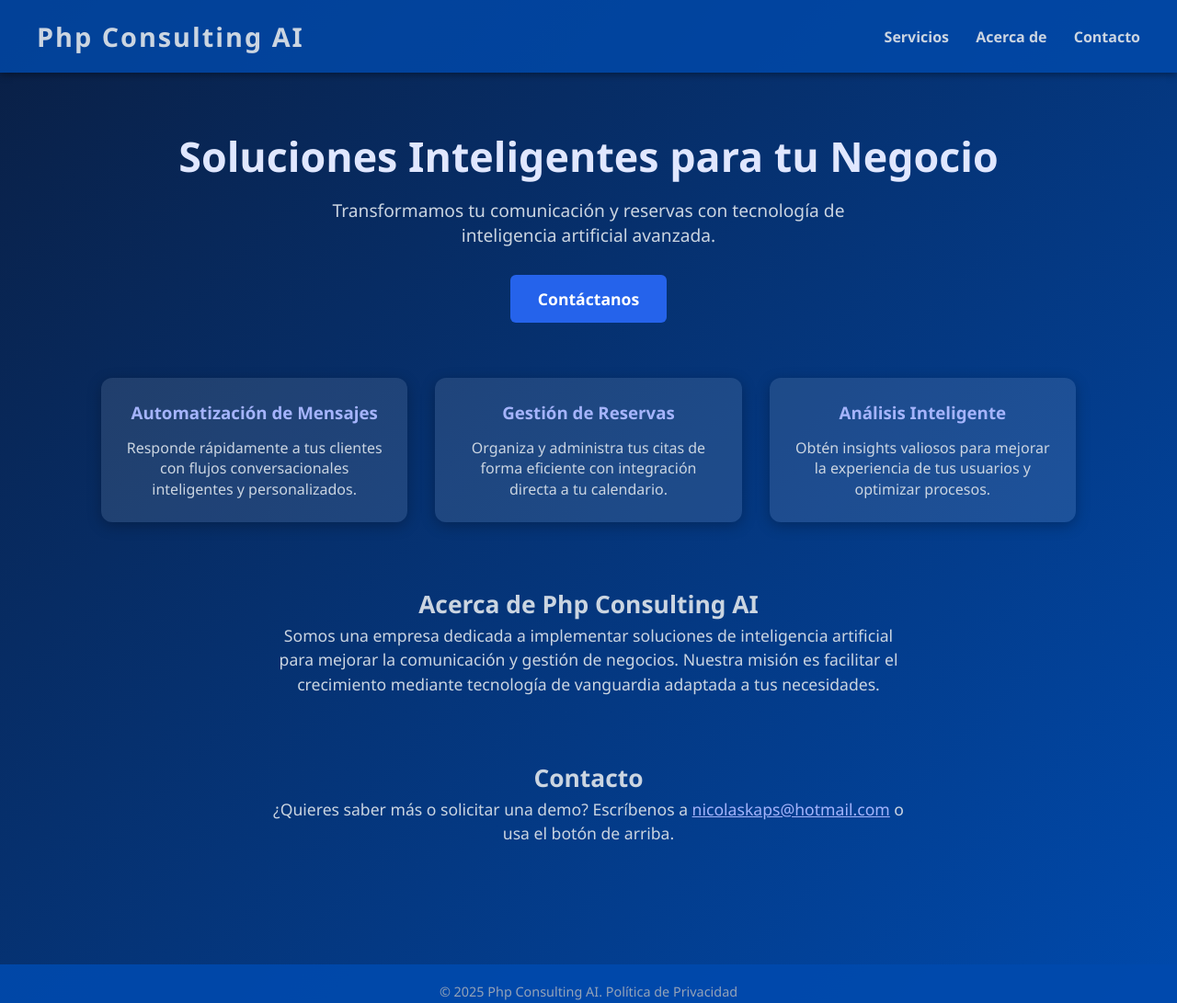
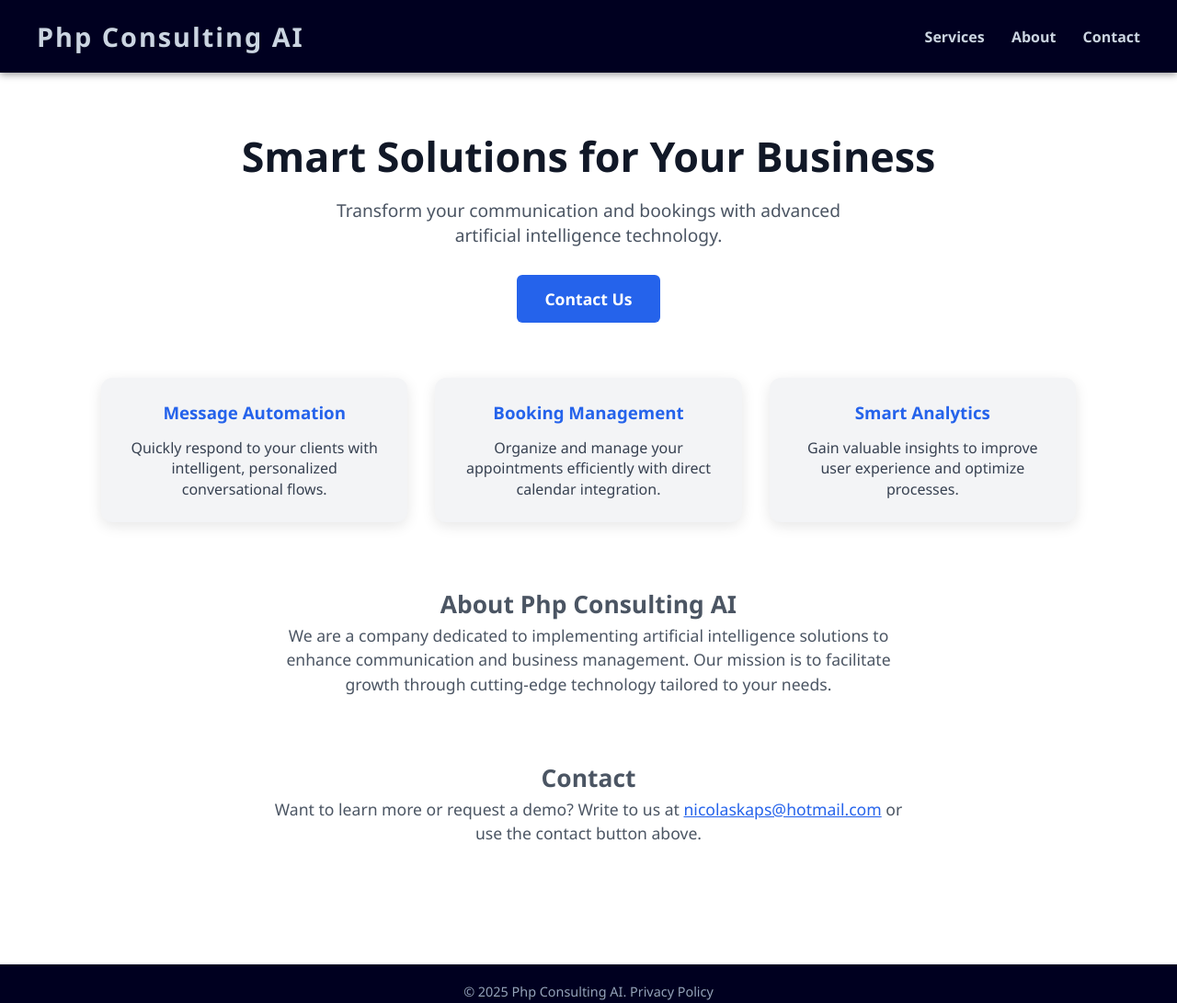
Before and after one commit to Kapsnic/phpconsultingai.github.io, a plain HTML site: page index.html in a window 1280 px wide. Shown: the whole page at 92% size. Drawn offline with Linux system fonts and the light colour scheme.

Commit message:
Update index.html

```diff
--- a/index.html
+++ b/index.html
@@ -1,11 +1,11 @@
 <!DOCTYPE html>
-<html lang="es">
+<html lang="en">
 <head>
   <meta charset="UTF-8" />
   <meta name="viewport" content="width=device-width, initial-scale=1" />
-  <title>Php Consulting AI - Soluciones Inteligentes</title>
+  <title>Php Consulting AI - Smart Solutions</title>
   <style>
-    /* Reset y estilos básicos */
+    /* Reset and basic styles */
     * {
       box-sizing: border-box;
       margin: 0;
@@ -14,8 +14,8 @@
     }
 
     body {
-      background: linear-gradient(135deg, #0a1f44, #004aad);
-      color: #e0e7ff;
+      background-color: #ffffff;
+      color: #1f2937; /* dark gray */
       min-height: 100vh;
       display: flex;
       flex-direction: column;
@@ -27,7 +27,7 @@
       display: flex;
       justify-content: space-between;
       align-items: center;
-      background-color: rgba(0, 74, 173, 0.8);
+      background-color: #000020;
       box-shadow: 0 2px 8px rgba(0,0,0,0.4);
     }
 
@@ -35,7 +35,7 @@
       font-weight: 700;
       font-size: 1.8rem;
       letter-spacing: 2px;
-      color: #cbd5e1;
+      color: #cbd5e1; /* light blue-gray */
       user-select: none;
     }
 
@@ -48,7 +48,7 @@
     }
 
     nav a:hover {
-      color: #a5b4fc;
+      color: #3b82f6; /* bright blue */
     }
 
     main {
@@ -67,7 +67,7 @@
       font-size: 2.8rem;
       margin-bottom: 15px;
       font-weight: 800;
-      color: #e0e7ff;
+      color: #111827; /* very dark gray */
     }
 
     .hero p {
@@ -76,7 +76,7 @@
       max-width: 600px;
       margin-left: auto;
       margin-right: auto;
-      color: #cbd5e1;
+      color: #4b5563; /* medium gray */
     }
 
     .btn-primary {
@@ -106,11 +106,11 @@
     }
 
     .service-item {
-      background: rgba(255, 255, 255, 0.1);
+      background: #f3f4f6; /* very light gray */
       border-radius: 12px;
       padding: 25px;
       flex: 1 1 280px;
-      box-shadow: 0 4px 15px rgba(0,0,0,0.25);
+      box-shadow: 0 4px 15px rgba(0,0,0,0.1);
       transition: transform 0.3s ease;
     }
 
@@ -120,11 +120,11 @@
 
     .service-item h3 {
       margin-bottom: 15px;
-      color: #a5b4fc;
+      color: #2563eb; /* blue */
     }
 
     .service-item p {
-      color: #cbd5e1;
+      color: #374151; /* dark gray */
       font-size: 1rem;
       line-height: 1.4;
     }
@@ -134,13 +134,13 @@
       max-width: 700px;
       margin-left: auto;
       margin-right: auto;
-      color: #cbd5e1;
+      color: #4b5563; /* medium gray */
       font-size: 1.1rem;
       line-height: 1.5;
     }
 
     footer {
-      background-color: rgba(0, 74, 173, 0.9);
+      background-color: #000020;
       padding: 20px 40px;
       text-align: center;
       color: #94a3b8;
@@ -154,7 +154,7 @@
     }
 
     footer a:hover {
-      color: #a5b4fc;
+      color: #3b82f6;
     }
 
     @media(max-width: 720px) {
@@ -170,47 +170,47 @@
 <header>
   <h1>Php Consulting AI</h1>
   <nav>
-    <a href="#services">Servicios</a>
-    <a href="#about">Acerca de</a>
-    <a href="#contact">Contacto</a>
+    <a href="#services">Services</a>
+    <a href="#about">About</a>
+    <a href="#contact">Contact</a>
   </nav>
 </header>
 
 <main>
   <section class="hero">
-    <h2>Soluciones Inteligentes para tu Negocio</h2>
-    <p>Transformamos tu comunicación y reservas con tecnología de inteligencia artificial avanzada.</p>
-    <a href="mailto:nicolaskaps@hotmail.com" class="btn-primary">Contáctanos</a>
+    <h2>Smart Solutions for Your Business</h2>
+    <p>Transform your communication and bookings with advanced artificial intelligence technology.</p>
+    <a href="mailto:nicolaskaps@hotmail.com" class="btn-primary">Contact Us</a>
   </section>
 
   <section id="services" class="services">
     <div class="service-item">
-      <h3>Automatización de Mensajes</h3>
-      <p>Responde rápidamente a tus clientes con flujos conversacionales inteligentes y personalizados.</p>
+      <h3>Message Automation</h3>
+      <p>Quickly respond to your clients with intelligent, personalized conversational flows.</p>
     </div>
     <div class="service-item">
-      <h3>Gestión de Reservas</h3>
-      <p>Organiza y administra tus citas de forma eficiente con integración directa a tu calendario.</p>
+      <h3>Booking Management</h3>
+      <p>Organize and manage your appointments efficiently with direct calendar integration.</p>
     </div>
     <div class="service-item">
-      <h3>Análisis Inteligente</h3>
-      <p>Obtén insights valiosos para mejorar la experiencia de tus usuarios y optimizar procesos.</p>
+      <h3>Smart Analytics</h3>
+      <p>Gain valuable insights to improve user experience and optimize processes.</p>
     </div>
   </section>
 
   <section id="about" class="about">
-    <h2>Acerca de Php Consulting AI</h2>
-    <p>Somos una empresa dedicada a implementar soluciones de inteligencia artificial para mejorar la comunicación y gestión de negocios. Nuestra misión es facilitar el crecimiento mediante tecnología de vanguardia adaptada a tus necesidades.</p>
+    <h2>About Php Consulting AI</h2>
+    <p>We are a company dedicated to implementing artificial intelligence solutions to enhance communication and business management. Our mission is to facilitate growth through cutting-edge technology tailored to your needs.</p>
   </section>
 
   <section id="contact" class="about">
-    <h2>Contacto</h2>
-    <p>¿Quieres saber más o solicitar una demo? Escríbenos a <a href="mailto:nicolaskaps@hotmail.com" style="color:#a5b4fc;">nicolaskaps@hotmail.com</a> o usa el botón de arriba.</p>
+    <h2>Contact</h2>
+    <p>Want to learn more or request a demo? Write to us at <a href="mailto:nicolaskaps@hotmail.com" style="color:#2563eb;">nicolaskaps@hotmail.com</a> or use the contact button above.</p>
   </section>
 </main>
 
 <footer>
-  &copy; 2025 Php Consulting AI. <a href="privacy-policy.html" target="_blank">Política de Privacidad</a>
+  &copy; 2025 Php Consulting AI. <a href="privacy-policy.html" target="_blank">Privacy Policy</a>
 </footer>
 
 </body>
```
